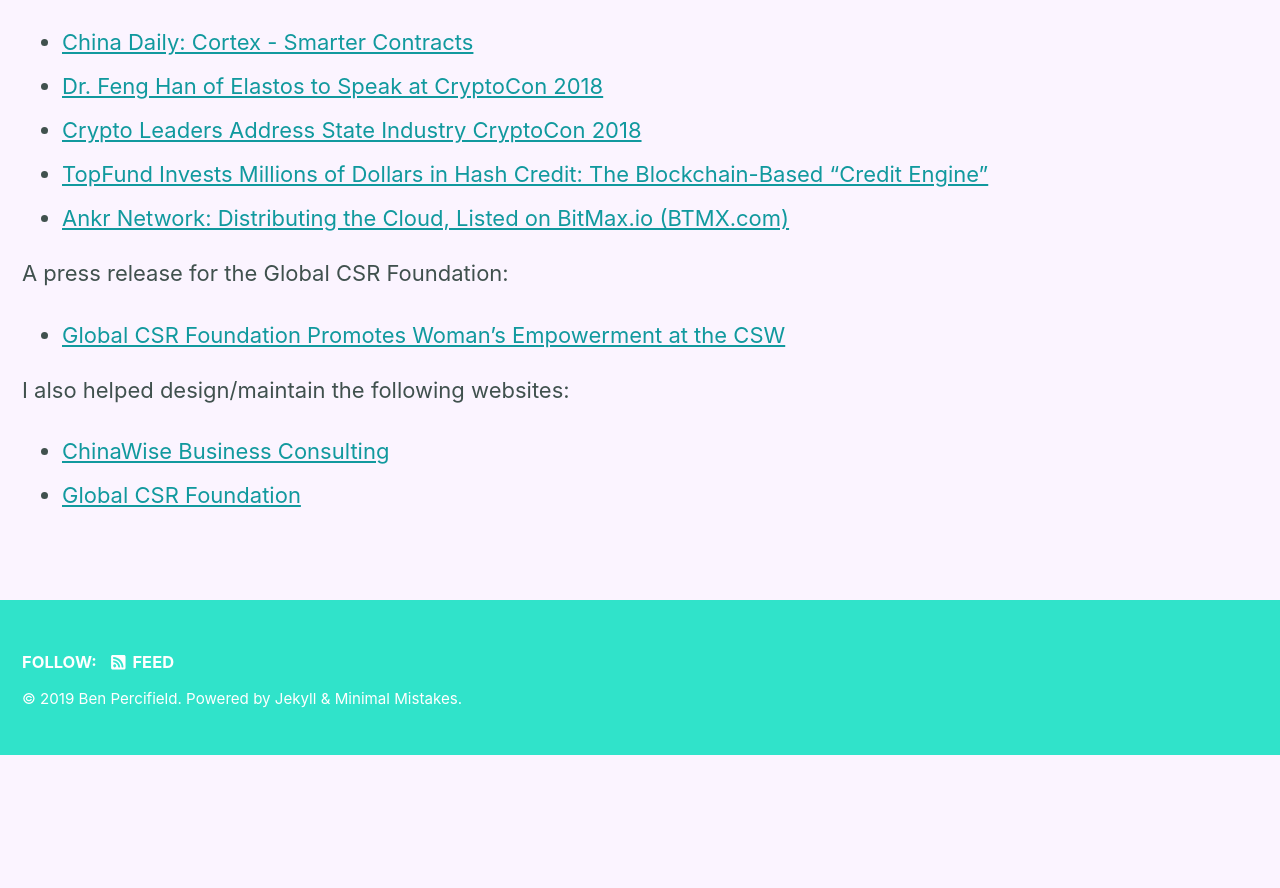
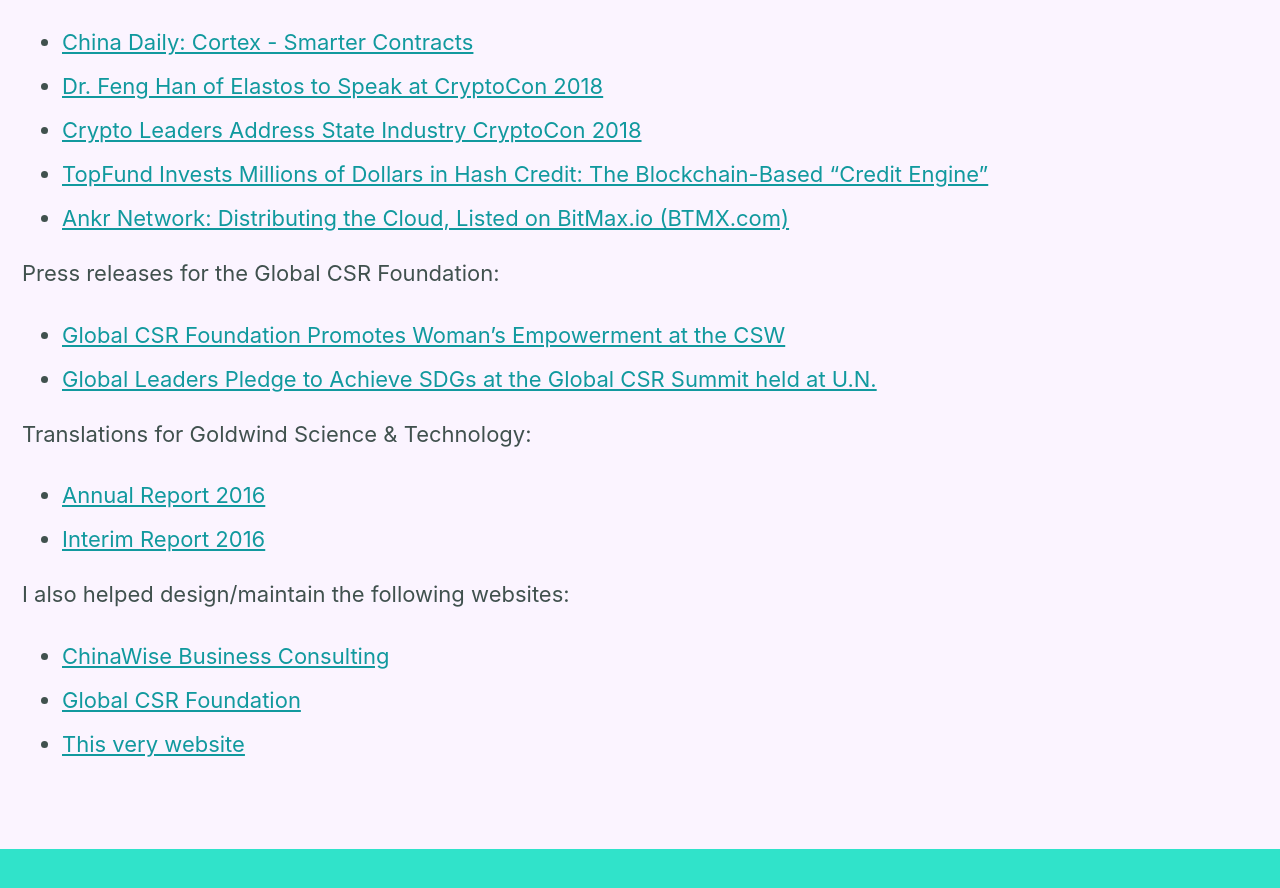
Before and after one commit to benpercifield/benpercifield.github.io, a Jekyll site: the page built from _pages/about.md, in a window 1280 px wide and 900 px high, scrolled down 650 px. Shown: the top 888 px of the window. Built offline with Jekyll 4.4.1, drawn with Linux system fonts in a browser that asks for light colours; cached includes are drawn as plain includes; nearby versions of some CDN libraries; before the commit the page ends 1405 px from its top, so only the background shows below that.

Commit message:
Update about.md

```diff
--- a/_pages/about.md
+++ b/_pages/about.md
@@ -29,9 +29,15 @@
 * [TopFund Invests Millions of Dollars in Hash Credit: The Blockchain-Based “Credit Engine”](https://www.businesswire.com/news/home/20180530006326/en/TopFund-Invests-Millions-Dollars-Hash-Credit-Blockchain-Based)
 * [Ankr Network: Distributing the Cloud, Listed on BitMax.io (BTMX.com)](https://www.businesswire.com/news/home/20190311005857/en/Ankr-Network-Distributing-Cloud-Listed-BitMax.io-BTMX.com)
 
-A press release for the Global CSR Foundation:
+Press releases for the Global CSR Foundation:
 * [Global CSR Foundation Promotes Woman’s Empowerment at the CSW](https://www.businesswire.com/news/home/20190322005495/en/Global-CSR-Foundation-Promotes-Woman%E2%80%99s-Empowerment-CSW)
+* [Global Leaders Pledge to Achieve SDGs at the Global CSR Summit held at U.N.](https://www.businesswire.com/news/home/20181031005919/en/Global-Leaders-Pledge-Achieve-SDGs-Global-CSR)
+
+Translations for Goldwind Science & Technology:
+* [Annual Report 2016](https://www.slideshare.net/slideshow/embed_code/key/vhy3SsNwN5j8tU)
+* [Interim Report 2016](https://www.slideshare.net/slideshow/embed_code/key/x7a0gycJ3S19AO)
 
 I also helped design/maintain the following websites:
-* [ChinaWise Business Consulting](www.chinawiseusa.com)
-* [Global CSR Foundation](www.gcsrf.org)
+* [ChinaWise Business Consulting](https://www.chinawiseusa.com)
+* [Global CSR Foundation](https://www.gcsrf.org)
+* [This very website](https://www.benpercifield.github.io)
```
